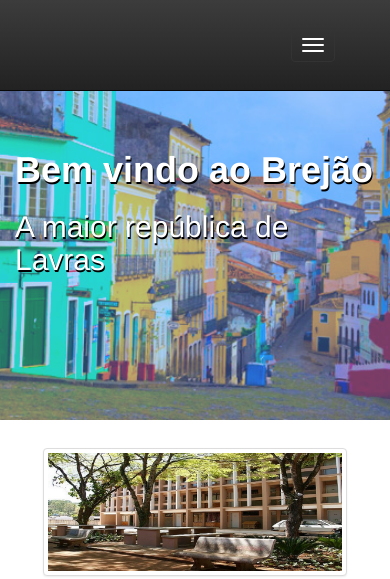
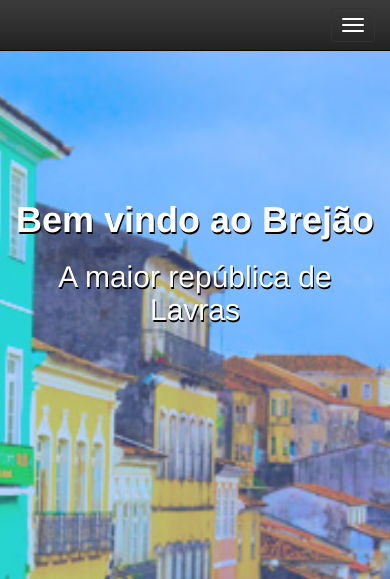
Before and after one commit to henriquejensen/Site-Brejao, a plain HTML site: page views/index.html in a window 390 px wide. Shown: the top 579 px of the page. Drawn offline with nearby package versions, Linux system fonts and the light colour scheme.

Commit message:
ajuste do jumbotron para tela inteira

```diff
--- a/statics/css/index.css
+++ b/statics/css/index.css
@@ -8,11 +8,9 @@ body {
     font-size: 20px
 }
 #container-jumbo {
-    height: 30em;
+    height: 100%;
     position: relative;
     background: #5C97FF;
-    overflow: hidden;
-    margin: 0;
 }
 /* You could use :after - it doesn't really matter */
 #container-jumbo:before {
@@ -22,7 +20,7 @@ body {
     left: 0;
     top: 0;
     width: 100%;
-    height: 30em;
+    height: 100%;
     /*z-index: 1;*/
     opacity: 0.6;
     background-image: url(../imgs/brazil.jpg);
@@ -47,7 +45,8 @@ body {
 }
 .jumbotron .container {
     position: relative;
-    top: 100px;
+    padding-top: 200px;
+    text-align: center;
 }
 
 #container-photos {
@@ -64,3 +63,13 @@ body {
 .panel-footer {
     height: 80px;
 }
+
+@media (max-width: 640px) {
+    #menu-topo {
+        padding: 0;
+        font-size: 16px
+    }
+    .jumbotron .container {
+        padding-top: 150px;
+    }
+}
--- a/views/index.html
+++ b/views/index.html
@@ -2,6 +2,8 @@
 <html>
 <head>
     <meta charset="utf-8" />
+    <meta name="viewport" content="width=device-width, initial-scale=1">
+
     <link rel="stylesheet" type="text/css" href="../statics/css/index.css">
     <link rel="stylesheet" href="https://maxcdn.bootstrapcdn.com/bootstrap/3.3.6/css/bootstrap.min.css">
     <link rel="stylesheet" href="https://maxcdn.bootstrapcdn.com/bootstrap/3.3.6/css/bootstrap-theme.min.css">
@@ -34,13 +36,14 @@
         </div>
     </nav>
 
-    <div class="jumbotron" id="container-jumbo">
-        <div class="container">
-            <h1>Bem vindo ao Brejão</h1>
-            <h2>A maior república de Lavras</h2>
+    <header>
+        <div class="jumbotron" id="container-jumbo">
+            <div class="container">
+                <h1>Bem vindo ao Brejão</h1>
+                <h2>A maior república de Lavras</h2>
+            </div>
         </div>
-    </div>
-
+    </header>
 
     <div class="container" id="container-photos">
         <div class="row">
```
